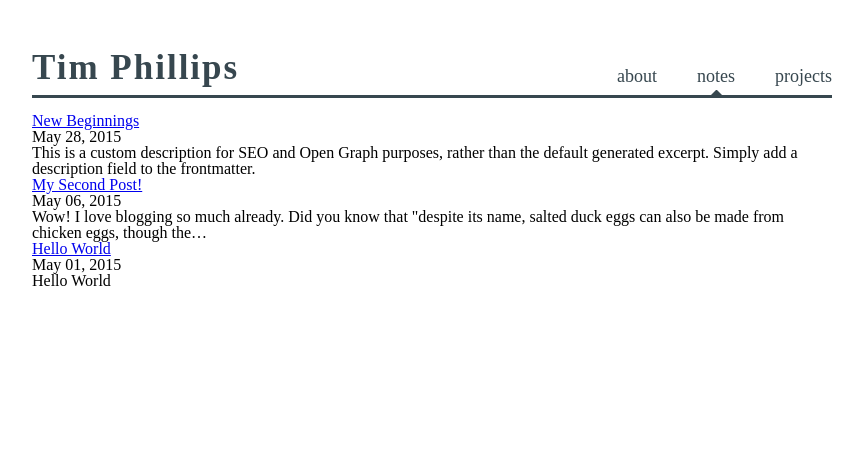
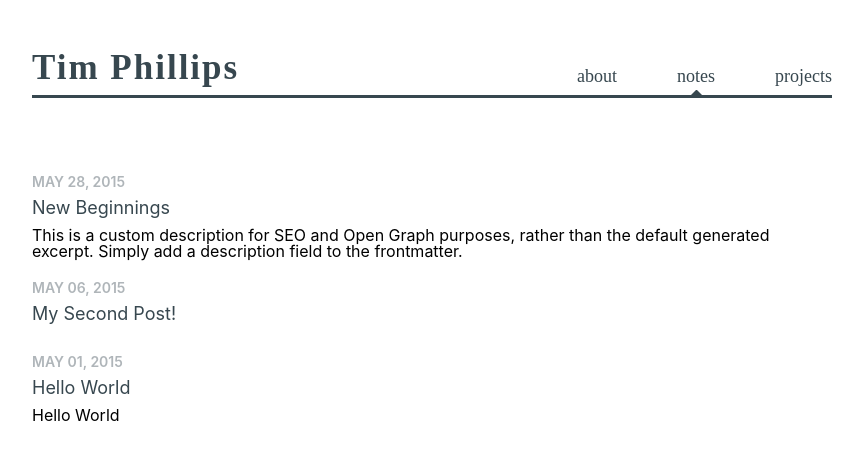
Before and after one commit to timphillips/tim-phillips.com, a Gatsby site: page /blog in a window 1280 px wide. Shown: the whole page, without its empty margins (208-1071 px from the left). Built offline with nearby package versions, Linux system fonts and the light colour scheme; Gatsby itself is replaced by a stand-in of ours; a web font is replaced by a local one.

Commit message:
WIP: Progress on various components

```diff
--- a/src/assets/theme.js
+++ b/src/assets/theme.js
@@ -12,10 +12,3 @@ export const dark = {
     background: "#eae7dc"
   }
 };
-
-export const opaque = {
-  name: "opaque",
-  color: {
-    main: "white"
-  }
-};
--- a/src/components/Header.js
+++ b/src/components/Header.js
@@ -2,7 +2,6 @@ import { graphql, useStaticQuery } from "gatsby";
 
 import { Link } from "gatsby";
 import React from "react";
-import { opaque } from "../assets/theme";
 import styled from "styled-components";
 
 const activeClassName = "link-active";
@@ -17,12 +16,13 @@ const Title = styled.h1`
 `;
 
 const StyledHeader = styled.header`
-  margin-bottom: 15px;
+  font-family: "Quando", serif;
+  margin: 0 0 15px 0;
 `;
 
 const NavLinkListItem = styled.li`
   list-style: none;
-  margin-left: 40px;
+  margin-left: 60px;
   display: flex;
   align-items: flex-end;
 `;
@@ -35,6 +35,10 @@ const NavArrow = styled.div`
   border-bottom: 5px solid ${props => props.theme.color.main};
   color: ${props => props.theme.color.main};
   visibility: hidden;
+
+  @media (max-width: 600px) {
+    display: none;
+  }
 `;
 
 const StyledLink = styled(Link)`
@@ -60,14 +64,11 @@ const StyledNav = styled.nav`
   max-width: 800px;
   display: flex;
   border-bottom: 3px solid ${props => props.theme.color.main};
-  padding: ${props =>
-    props.theme === opaque ? "20px 20px 0 20px" : "20px 0 0 0"};
+  padding: 20px 0 0 0;
   margin: auto;
   flex: 1;
   display: flex;
   justify-content: space-between;
-  background-color: ${props =>
-    props.theme === opaque ? "rgba(0, 0, 0, 0.6)" : undefined};
 `;
 
 const NavLinks = styled.div`
@@ -76,6 +77,11 @@ const NavLinks = styled.div`
   margin: 0;
   justify-content: flex-end;
   flex: 1;
+
+  @media (max-width: 600px) {
+    flex-direction: column;
+    align-items: flex-end;
+  }
 `;
 
 // const SocialLinks = styled.div`
--- a/src/components/Layout.js
+++ b/src/components/Layout.js
@@ -1,4 +1,4 @@
-import { dark, light, opaque } from "../assets/theme";
+import { dark, light } from "../assets/theme";
 import styled, { ThemeProvider } from "styled-components";
 
 import Header from "./Header";
@@ -6,10 +6,10 @@ import React from "react";
 import { Reset } from "styled-reset";
 
 const LayoutFrame = styled.div`
-  font-family: "Quando", serif;
+  font-family: -apple-system, BlinkMacSystemFont, Segoe UI, Roboto, Oxygen-Sans,
+    Ubuntu, Cantarell, Helvetica Neue, sans-serif;
   margin: 30px;
   min-height: calc(100vh - 60px);
-  // background-color: ${props => props.backgroundColor};
 `;
 
 const StyledMain = styled.main`
@@ -17,14 +17,11 @@ const StyledMain = styled.main`
   margin: auto;
 `;
 
-const Layout = ({ children, theme: themeId, doNotSetBackgroundColor }) => {
+const Layout = ({ children, theme: themeId }) => {
   let theme;
   switch (themeId) {
     case "dark":
       theme = dark;
-      break;
-    case "opaque":
-      theme = opaque;
       break;
     default:
       theme = light;
@@ -32,9 +29,7 @@ const Layout = ({ children, theme: themeId, doNotSetBackgroundColor }) => {
   }
 
   return (
-    <LayoutFrame
-      backgroundColor={!doNotSetBackgroundColor && theme.color.background}
-    >
+    <LayoutFrame>
       <Reset />
       <ThemeProvider theme={theme}>
         <Header />
--- a/src/pages/blog.js
+++ b/src/pages/blog.js
@@ -3,6 +3,44 @@ import { Link, graphql } from "gatsby";
 import Layout from "../components/Layout";
 import React from "react";
 import SEO from "../components/SEO";
+import styled from "styled-components";
+
+const Content = styled.section`
+  margin-top: 75px;
+`;
+
+const StyledArticle = styled.article``;
+
+const Date = styled.time`
+  font-size: 0.875rem;
+  color: rgba(55, 71, 79, 0.4);
+  font-weight: 600;
+  text-transform: uppercase;
+  padding-bottom: 30px;
+`;
+
+const PostTitle = styled.h3`
+  padding-top: 10px;
+  padding-bottom: 10px;
+  box-shadow: none;
+`;
+
+const PostTitleLink = styled(Link)`
+  color: #37474f;
+  text-decoration: none;
+  font-size: large;
+  text-underline-position: under;
+
+  &:hover {
+    text-decoration: underline dashed ${props => props.theme.color.main};
+  }
+`;
+
+const PostExerpt = styled.p``;
+
+const StyledSection = styled.section`
+  padding-bottom: 20px;
+`;
 
 const BlogPage = ({ data, location }) => {
   const posts = data.allMarkdownRemark.edges;
@@ -10,34 +48,28 @@ const BlogPage = ({ data, location }) => {
   return (
     <Layout location={location} theme="dark">
       <SEO title="All posts" />
-      <div>
+      <Content>
         {posts.map(({ node }) => {
           const title = node.frontmatter.title || node.fields.slug;
           return (
-            <article key={node.fields.slug}>
+            <StyledArticle key={node.fields.slug}>
               <header>
-                <h3
-                // style={{
-                //   marginBottom: rhythm(1 / 4),
-                // }}
-                >
-                  <Link style={{ boxShadow: `none` }} to={node.fields.slug}>
-                    {title}
-                  </Link>
-                </h3>
-                <small>{node.frontmatter.date}</small>
+                <Date>{node.frontmatter.date}</Date>
+                <PostTitle>
+                  <PostTitleLink to={node.fields.slug}>{title}</PostTitleLink>
+                </PostTitle>
               </header>
-              <section>
-                <p
+              <StyledSection>
+                <PostExerpt
                   dangerouslySetInnerHTML={{
-                    __html: node.frontmatter.description || node.excerpt
+                    __html: node.frontmatter.description
                   }}
                 />
-              </section>
-            </article>
+              </StyledSection>
+            </StyledArticle>
           );
         })}
-      </div>
+      </Content>
     </Layout>
   );
 };
--- a/src/pages/index.js
+++ b/src/pages/index.js
@@ -15,7 +15,7 @@ const HomePage = ({ data, location }) => {
     .theme;
 
   return (
-    <Layout location={location} theme={theme} doNotSetBackgroundColor>
+    <Layout location={location} theme={theme}>
       <SEO title="Home" />
       <BackgroundImagePicker
         images={backgrounds.edges.map(b => b.node)}
@@ -40,6 +40,8 @@ export const pageQuery = graphql`
         node {
           name
           theme
+          style
+          position
           image {
             childImageSharp {
               fluid(maxWidth: 4000, quality: 100) {
--- a/src/templates/blog-post.js
+++ b/src/templates/blog-post.js
@@ -12,7 +12,7 @@ const BlogPostTemplate = ({ data, pageContext, location }) => {
   const { previous, next } = pageContext;
 
   return (
-    <Layout location={location} title={siteTitle}>
+    <div location={location} title={siteTitle}>
       <SEO
         title={post.frontmatter.title}
         description={post.frontmatter.description || post.excerpt}
@@ -72,7 +72,7 @@ const BlogPostTemplate = ({ data, pageContext, location }) => {
           </li>
         </ul>
       </nav>
-    </Layout>
+    </div>
   );
 };
 
```
Also changed, not shown: content/backgrounds.yaml (+18 -7 lines), src/components/Background.js (+7 -4 lines), src/components/Paragraph.js (+12 -3 lines), src/pages/about.js (+19 -11 lines), src/pages/projects.js (+18 -3 lines), 7 other files.
